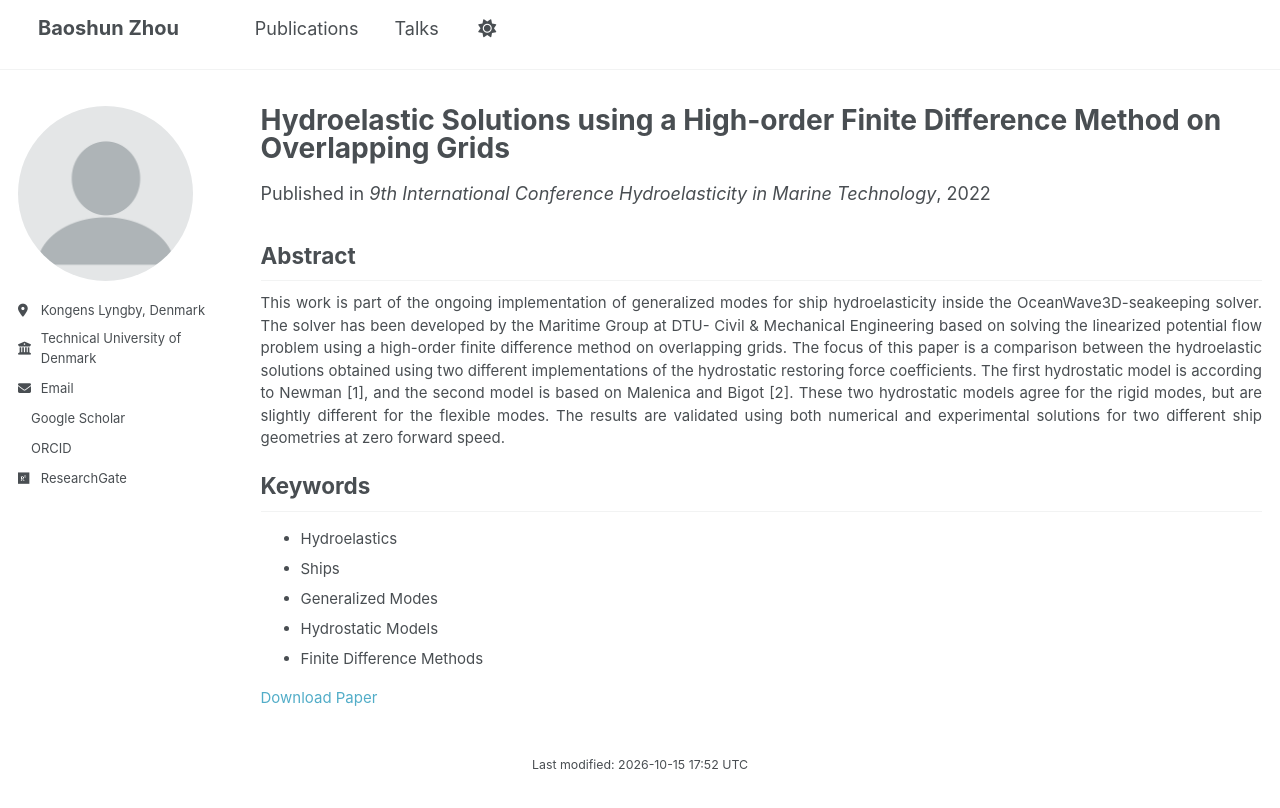
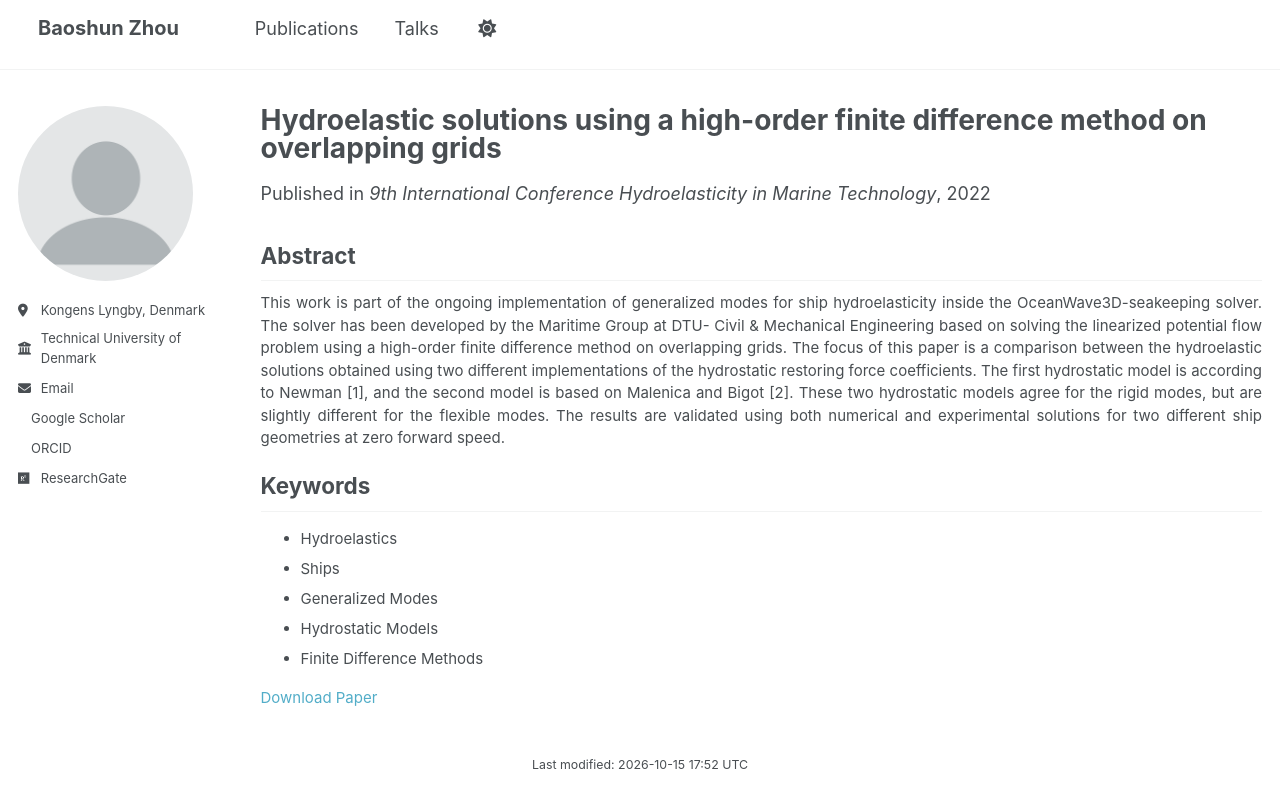
Before and after one commit to Baoshun-Zhou/Baoshun-Zhou.github.io, a Jekyll site: the page built from _publications/3-2022-Hydroelastic-Solutions-using-a-High-order-Finite-Difference-Method-on-Overlapping-Grids.md, in a window 1280 px wide. Shown: the top 808 px of the page. Built offline with Jekyll 4.4.1, drawn with Linux system fonts in a browser that asks for light colours; a style sheet for code colours, icons or effects is not loaded.

```diff
--- a/_publications/3-2022-Hydroelastic-Solutions-using-a-High-order-Finite-Difference-Method-on-Overlapping-Grids.md
+++ b/_publications/3-2022-Hydroelastic-Solutions-using-a-High-order-Finite-Difference-Method-on-Overlapping-Grids.md
@@ -1,12 +1,12 @@
 ---
-title: "Hydroelastic Solutions using a High-order Finite Difference Method on Overlapping Grids"
+title: "Hydroelastic solutions using a high-order finite difference method on overlapping grids"
 collection: publications
 category: conferences
-permalink: /publication/Hydroelastic-Solutions-using-a-High-order-Finite-Difference-Method-on-Overlapping-Grids
+permalink: /publication/Hydroelastic-solutions-using-a-high-order-finite-difference-method-on-overlapping-grids
 year: 2022
 venue: "9th International Conference Hydroelasticity in Marine Technology"
 paperurl: 'https://findit.dtu.dk/en/catalog/6317e088b36594313d8ddf24'
-citation: 'Zhou, B., Amini-Afshar, M., Bingham, H. B., & Shao, Y. (2022). Hydroelastic Solutions using a High-order Finite Difference Method on Overlapping Grids. Paper presented at 9th International Conference Hydroelasticity in Marine Technology, Rome, Italy. https://findit.dtu.dk/en/catalog/6317e088b36594313d8ddf24'
+citation: 'Zhou, B., Amini-Afshar, M., Bingham, H. B., & Shao, Y. (2022). Hydroelastic solutions using a high-order finite difference method on overlapping grids. Paper presented at 9th International Conference Hydroelasticity in Marine Technology, Rome, Italy. https://findit.dtu.dk/en/catalog/6317e088b36594313d8ddf24'
 ---
 
 ## Abstract
```
Also changed, not shown: _publications/1-2022-Prediction-Method-and-Validation-Study-of-Tensile-Performance-of-Reinforced-Armor-Layer-in-Marine-Flexible-Pipe(cables).md (+3 -3 lines), _publications/10-2024-A-High-order-Finite-Difference-Method-on-Overlapping-Grids-for-Predicting-the-Hydroelastic-Response-of-Ships.md (+3 -3 lines), _publications/14-2026-A-Study-of-Temporal-Beam-Shaping-Effects-in-Laser-Powder-Bed-Fusion-of-316L-Stainless-Steel.md (+2 -2 lines), _publications/8-2024-Hydroelastic-Analysis-of-Ships-using-a-High-Order-Finite-Difference-Method-on-Overlapping-Grids.md (+3 -3 lines).
